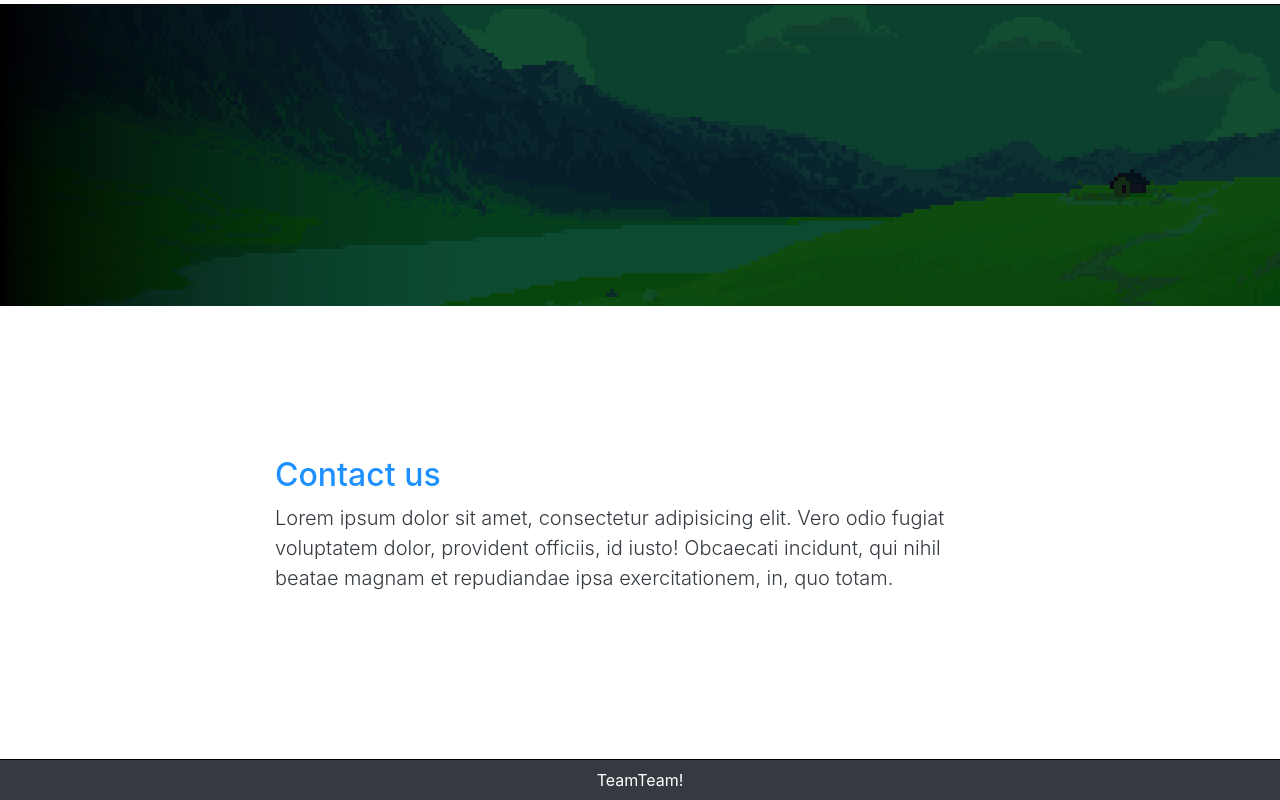
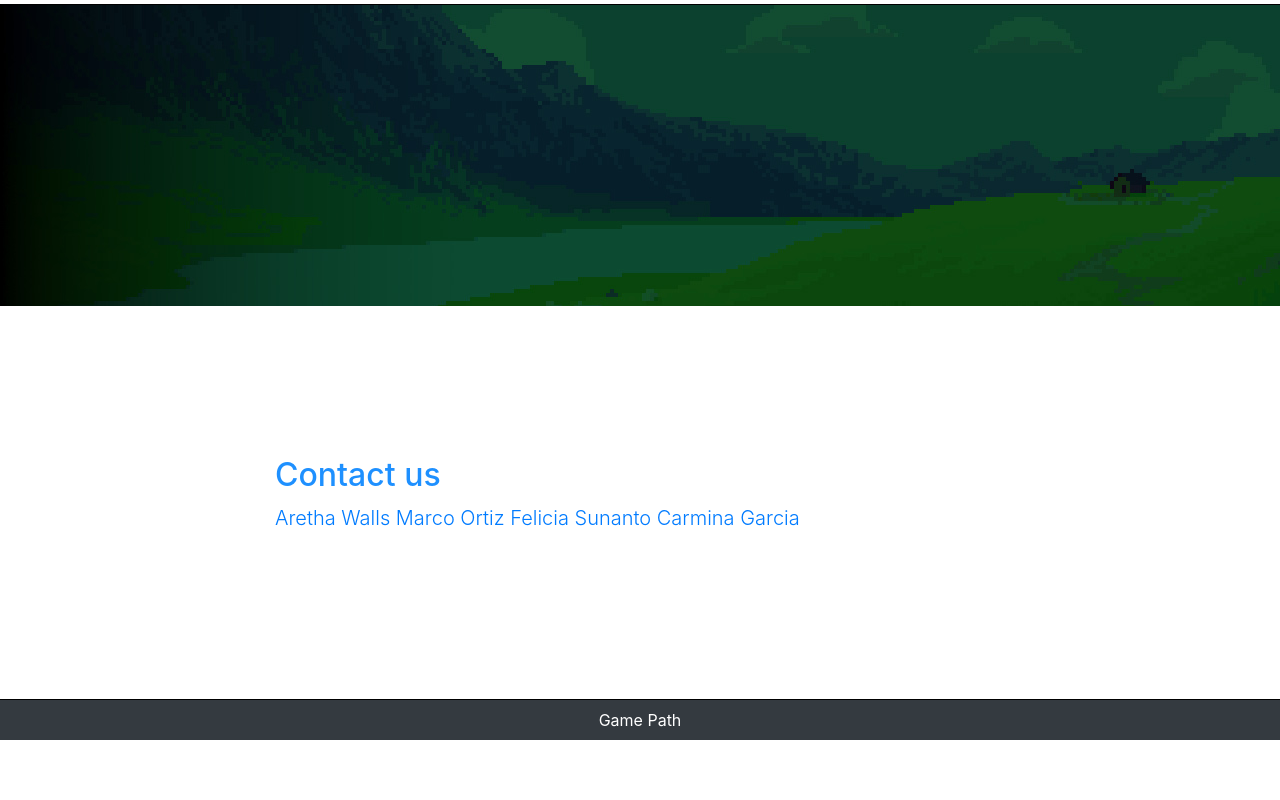
Before and after one commit to arethashwalls/GamePath, a plain HTML site: page index.html in a window 1280 px wide. Shown: the part 940-1740 px from the top of the page. After the commit the page ends 1680 px from the top, so only its background shows below. Drawn offline with nearby package versions, Linux system fonts and the light colour scheme; files that its build step writes are made by us from their sources; files whose address does not match are found by name.

Commit message:
Added contact info, google fonts, fixed typos

```diff
--- a/index.html
+++ b/index.html
@@ -2,7 +2,7 @@
 <html lang="en">
 
 <head>
-    <title>Team Team</title>
+    <title>Game Path</title>
 
     <meta charset="utf-8">
     <meta name="viewport" content="width=device-width, initial-scale=1, shrink-to-fit=no">
@@ -14,6 +14,7 @@
     <link rel="stylesheet" href="https://stackpath.bootstrapcdn.com/bootstrap/4.1.3/css/bootstrap.min.css" integrity="sha384-MCw98/SFnGE8fJT3GXwEOngsV7Zt27NXFoaoApmYm81iuXoPkFOJwJ8ERdknLPMO"
         crossorigin="anonymous">
     <link href="../GroupProject1/background-assets/css/scrolling-nav.css" rel="stylesheet">
+    <link href="https://fonts.googleapis.com/css?family=Press+Start+2P" rel="stylesheet">
     <link rel="stylesheet" href="assets/CSS/style.css">
 
     <script src="https://cdnjs.cloudflare.com/ajax/libs/axios/0.18.0/axios.js"></script>
@@ -51,7 +52,7 @@
         <div class="container text-center">
             <h1>Game Path</h1>
             <p class="lead">Are you bored with your current video games? Are you clueless about what game you want to
-                purchase/play?
+                purchase or play?
                 Well do I have the tool for you!
 
             </p>
@@ -63,7 +64,7 @@
             <div class="row">
                 <div class="col-md-8 mx-auto text-dark">
                     <h2>What mood are you in?</h2>
-                    <p class="lead">Chose a button that matches your mood and get back a game recommendation that is
+                    <p class="lead">Choose a button that matches your mood and get back a game recommendation that is
                         similar to the mood you chose!</p>
                     <div class="mood-buttons">
 
@@ -95,10 +96,12 @@
             <div class="row">
                 <div class="col-lg-8 mx-auto text-dark">
                     <h2>Contact us</h2>
-                    <p class="lead">Lorem ipsum dolor sit amet, consectetur adipisicing elit. Vero odio fugiat
-                        voluptatem dolor,
-                        provident officiis, id iusto! Obcaecati incidunt, qui nihil beatae magnam et repudiandae ipsa
-                        exercitationem, in, quo totam.</p>
+                    <p class="lead">
+                        <a href="https://github.com/arethashwalls" target="_blank">Aretha Walls </a>
+                        <a href="https://github.com/MarcoAOrtiz" target="_blank">Marco Ortiz</a>
+                        <a href="https://github.com/felsuna" target="_blank">Felicia Sunanto</a>
+                        <a href="https://github.com/CarminaGarcia97" target="_blank">Carmina Garcia</a>
+                    </p>
                 </div>
             </div>
         </div>
@@ -107,7 +110,7 @@
     <!-- Footer -->
     <footer class="py-2 bg-dark">
         <div class="container">
-            <p class="m-0 text-center text-white">TeamTeam!</p>
+            <p class="m-0 text-center text-white">Game Path</p>
         </div>
 
     </footer>
```
